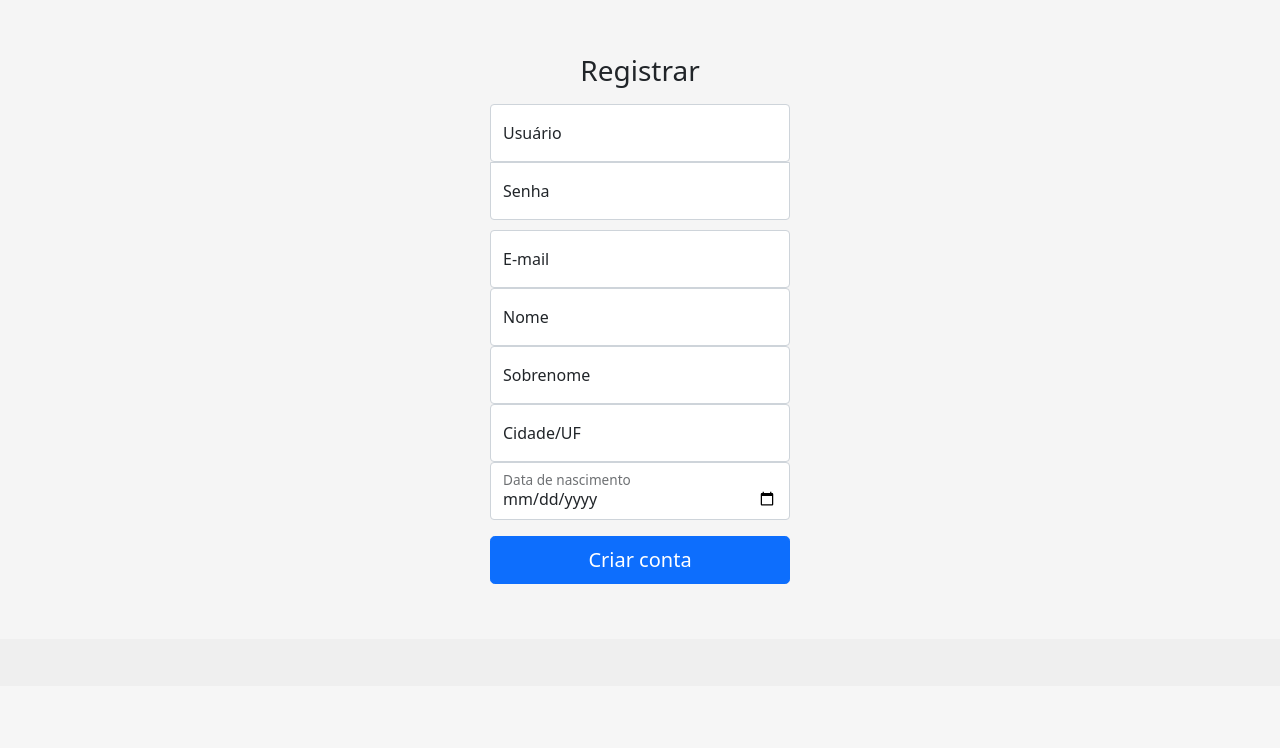
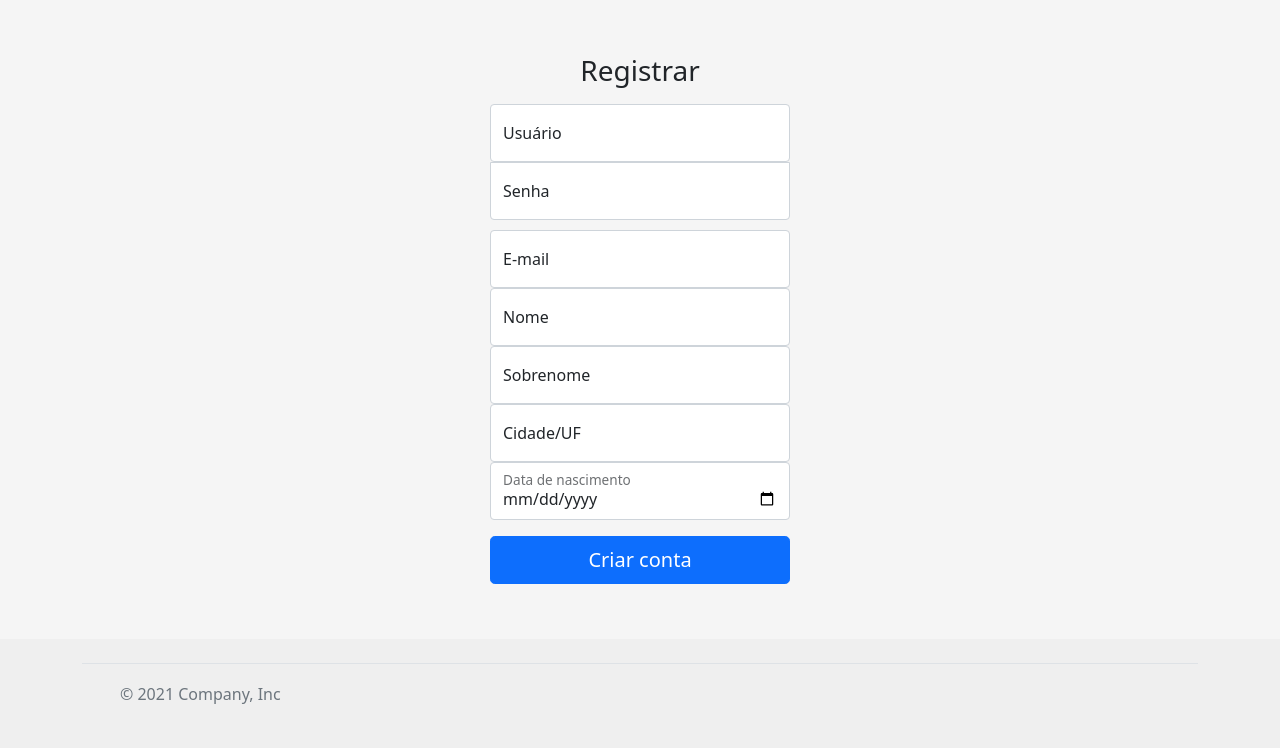
Before and after one commit to lvgvspe/errocritico, a Flask app: page /auth/register in a window 1280 px wide. Shown: the part 114-862 px from the top of the page. Before the commit the page ends 698 px from the top, so only its background shows below. Run offline with Flask 2, Linux system fonts and the light colour scheme; some libraries are stand-ins or nearby versions.

Commit message:
Update base.html

```diff
--- a/errocritico/templates/base.html
+++ b/errocritico/templates/base.html
@@ -26,6 +26,7 @@
       }
     </style>
     <link href="{{ url_for('static', filename='headers.css') }}" rel="stylesheet">
+    <link href="{{ url_for('static', filename='footers.css') }}" rel="stylesheet">
     {% block head %}{% endblock %}
 </head>
 <body>
@@ -76,6 +77,22 @@
     <div class="flash">{{ message }}</div>
   {% endfor %}
   {% block content %}{% endblock %}
+<div class="container">
+  <footer class="d-flex flex-wrap justify-content-between align-items-center py-3 my-4 border-top">
+    <div class="col-md-4 d-flex align-items-center">
+      <a href="/" class="mb-3 me-2 mb-md-0 text-muted text-decoration-none lh-1">
+        <svg class="bi" width="30" height="24"><use xlink:href="#bootstrap"/></svg>
+      </a>
+      <span class="text-muted">&copy; 2021 Company, Inc</span>
+    </div>
+
+    <ul class="nav col-md-4 justify-content-end list-unstyled d-flex">
+      <li class="ms-3"><a class="text-muted" href="#"><svg class="bi" width="24" height="24"><use xlink:href="#twitter"/></svg></a></li>
+      <li class="ms-3"><a class="text-muted" href="#"><svg class="bi" width="24" height="24"><use xlink:href="#instagram"/></svg></a></li>
+      <li class="ms-3"><a class="text-muted" href="#"><svg class="bi" width="24" height="24"><use xlink:href="#facebook"/></svg></a></li>
+    </ul>
+  </footer>
+</div>
 <script src="https://cdn.jsdelivr.net/npm/bootstrap@5.1.3/dist/js/bootstrap.bundle.min.js" integrity="sha384-ka7Sk0Gln4gmtz2MlQnikT1wXgYsOg+OMhuP+IlRH9sENBO0LRn5q+8nbTov4+1p" crossorigin="anonymous"></script>
 </body>
 </html>
```
